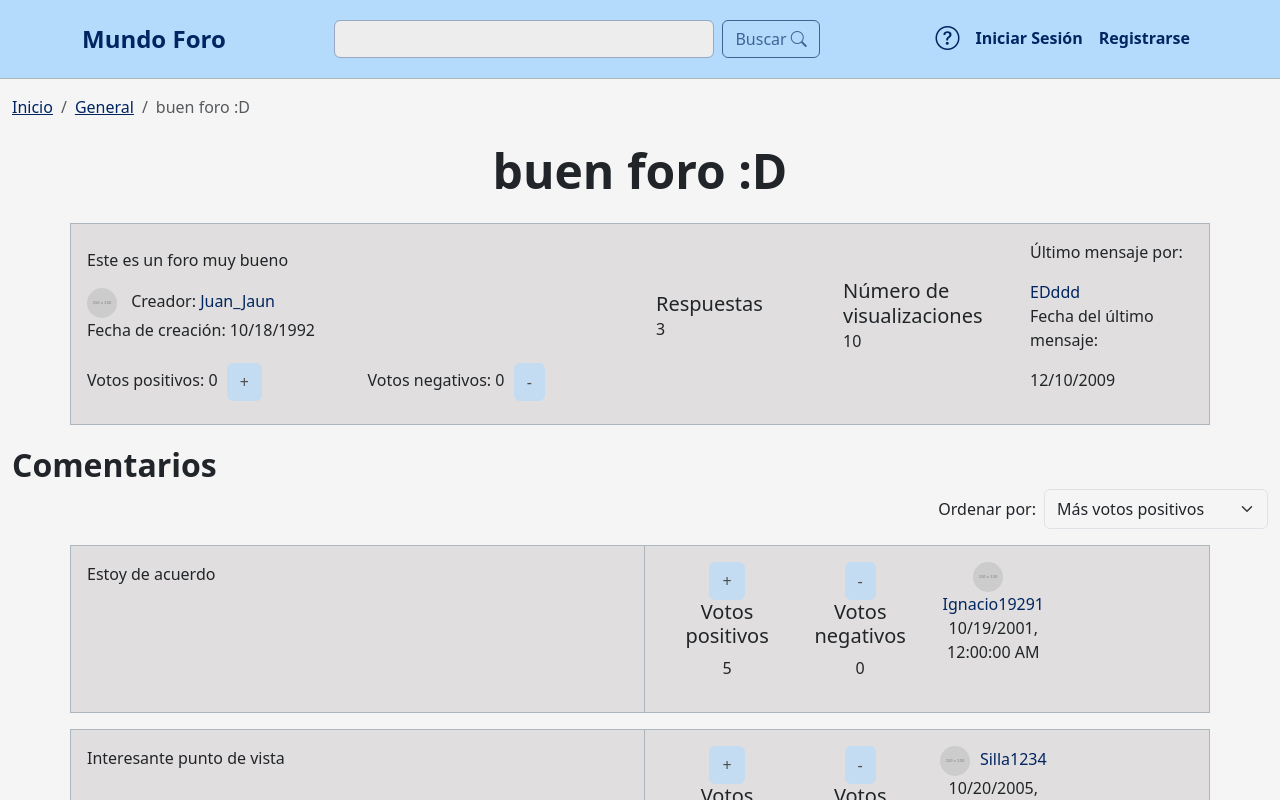
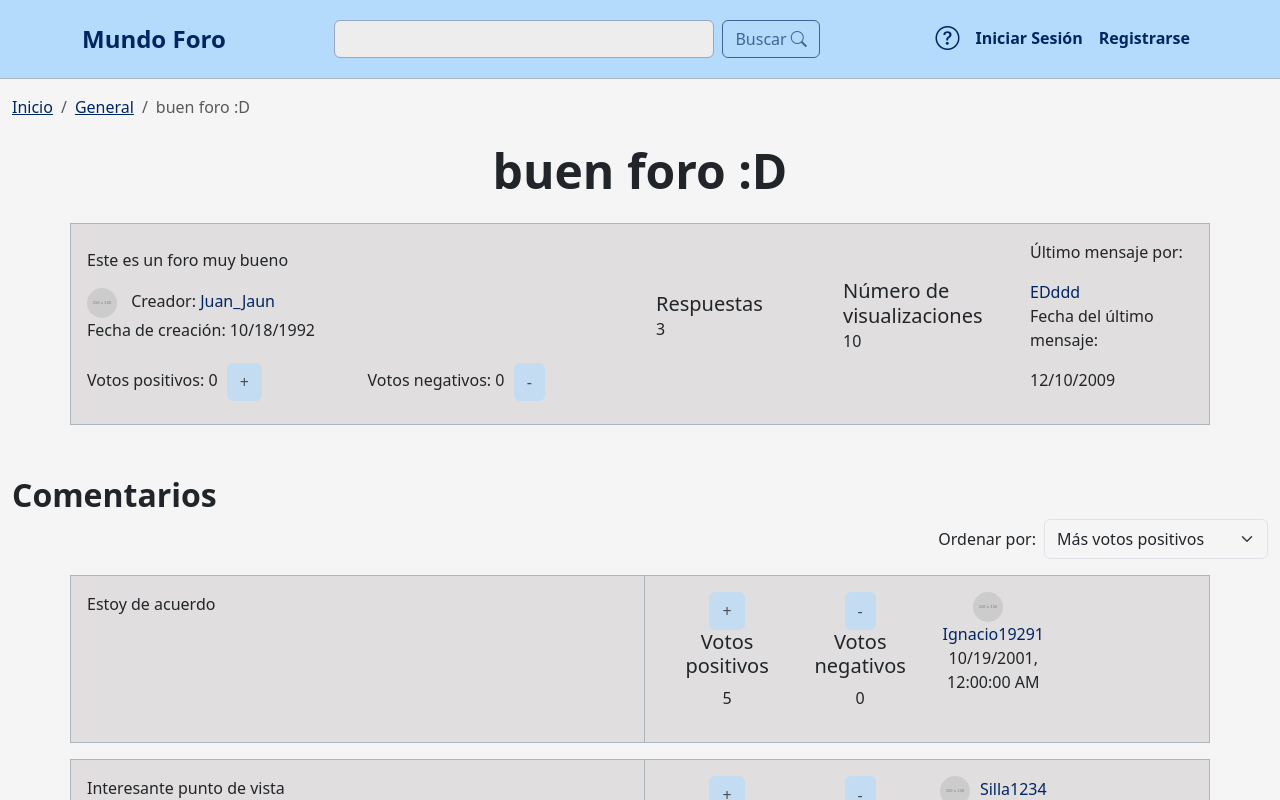
Before and after one commit to Croissanton/IU_Proyecto, a React (Create React App) app in the folder foro-mundo/: page /post/1 in a window 1280 px wide. Shown: the top 800 px of the page. Built offline with nearby package versions, Linux system fonts and the light colour scheme.

Commit message:
varios errores y orden

```diff
--- a/foro-mundo/src/Pages/MessengerPage.js
+++ b/foro-mundo/src/Pages/MessengerPage.js
@@ -22,6 +22,7 @@ function MessengerPage() {
             fontWeight: "bold",
             display: "block",
             textAlign: "center",
+            marginBottom: "30px",
           }}
         >
           Mensajes
--- a/foro-mundo/src/Pages/PostPage.js
+++ b/foro-mundo/src/Pages/PostPage.js
@@ -353,7 +353,13 @@ function PostPage() {
       )}
 
       <div className="container-xxl my-3">
-        <label style={{ fontSize: "2rem", fontWeight: "bold" }}>
+        <label
+          style={{
+            fontSize: "2rem",
+            fontWeight: "bold",
+            marginTop: "30px",
+          }}
+        >
           Comentarios
         </label>
         <div className="d-flex justify-content-end mb-3">
--- a/foro-mundo/src/Pages/ProfilePublic.js
+++ b/foro-mundo/src/Pages/ProfilePublic.js
@@ -9,6 +9,9 @@ import ProfilePage from "./ProfilePage.js";
 function ProfilePublic() {
   const { username } = useParams();
   const currentUser = JSON.parse(localStorage.getItem("usuario"));
+  if (!currentUser.friendList) currentUser.friendList = [];
+  if (!currentUser.incomingRequests) currentUser.incomingRequests = [];
+  if (!currentUser.blockList) currentUser.blockList = [];
   const isCurrentUser = currentUser?.username === username;
 
   const [userData, setUserData] = useState(null);
@@ -94,6 +97,12 @@ function ProfilePublic() {
     let currentUser = JSON.parse(localStorage.getItem("usuario"));
     const allUsers = JSON.parse(localStorage.getItem("usuarios"));
     let otherUser = allUsers.find((user) => user.username === username);
+
+    if (!currentUser.blockList) {currentUser.blockList = [];}
+    if (!currentUser.friendList) {currentUser.friendList = [];}
+    if (!currentUser.incomingRequests) {currentUser.incomingRequests = [];}
+    if (!otherUser.friendList) {otherUser.friendList = [];}
+    if (!otherUser.incomingRequests) {otherUser.incomingRequests = [];}
 
     if (currentUser && allUsers) {
       // Asegurarse de que currentUser tenga una blockList
--- a/foro-mundo/src/Pages/TopicPage.js
+++ b/foro-mundo/src/Pages/TopicPage.js
@@ -182,7 +182,7 @@ function TopicPage() {
               className="form-select me-2"
               onChange={(e) => handleSortChange(e.target.value)}
               aria-label="Ordenar por"
-              defaultValue="masRespuestas"
+              defaultValue="masPositivos"
             >
               <option value="masPositivos">Más votos positivos</option>
               <option value="menosPositivos">Menos votos positivos</option>
```
Also changed, not shown: foro-mundo/src/Components/PostCard.js (+8 -2 lines).
